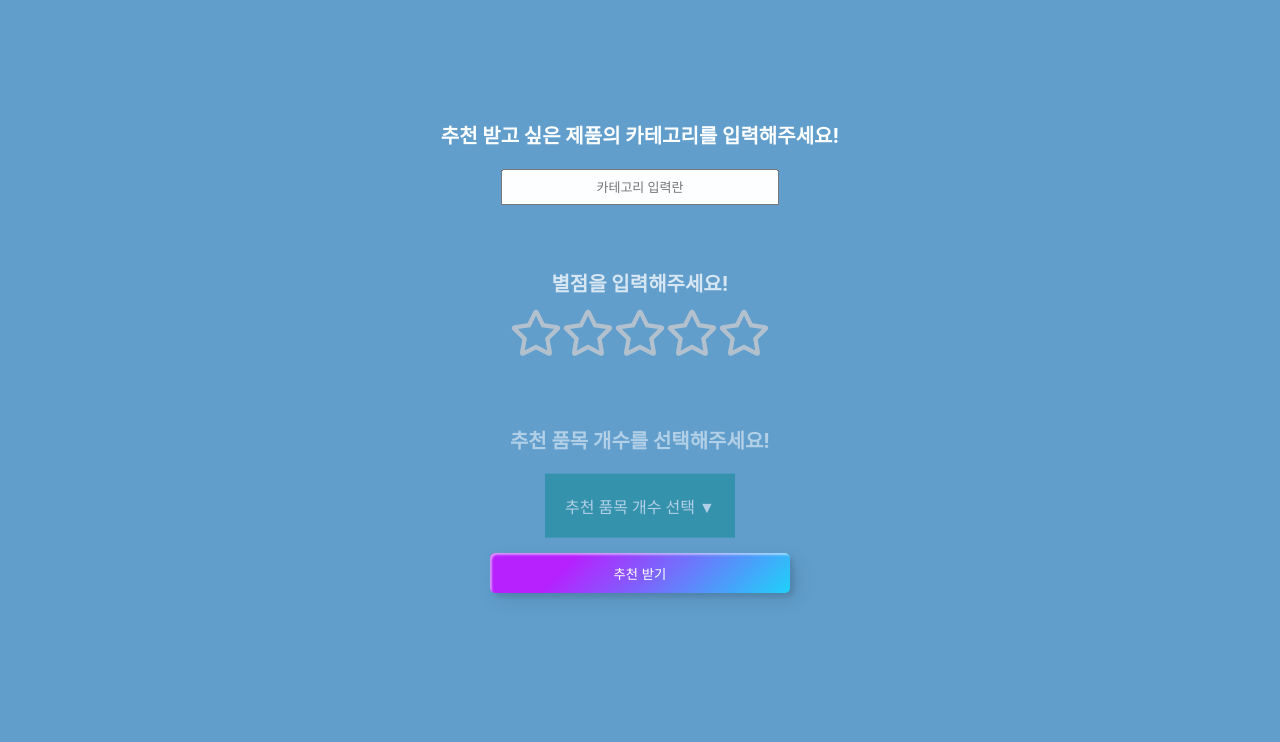
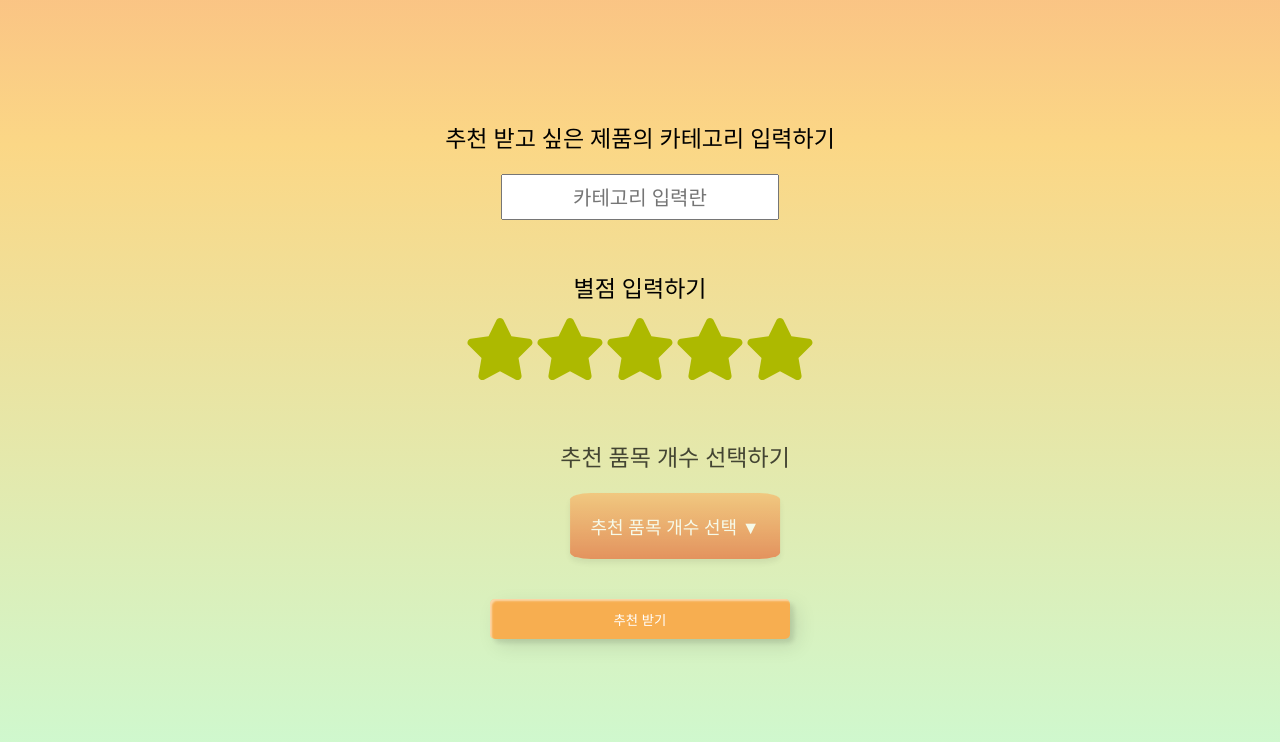
Before and after one commit to minggichae/COUrse-RN, a React (Create React App) app: page / in a window 1280 px wide. Both pictures are taken after a click on the button "상품 추천 받으러 가기". Shown: the part 740-1482 px from the top of the page. Built offline with nearby package versions, Linux system fonts and the light colour scheme.

Commit message:
feat: 전체적인 css 수정

```diff
--- a/src/App.css
+++ b/src/App.css
@@ -1,12 +1,13 @@
 /*header - https://wpdean.com/css-header/ */
 :root {
-  --bg: #f5f5dc;
+  --bg: #e2e1e1d5;
   --c1: #642b2b;
   --c2: #000000;
   --c3: #0585b8;
   --cr: rgb(255, 38, 0);
   --cs: rgb(212, 212, 5);
   --ce: rgb(0, 128, 0);
+
 
   /*
   --bg: #112;
@@ -24,6 +25,7 @@ header {
   align-items: center;
   position: relative;
   background-color: var(--bg);
+  font-family: 'Noto Sans', sans-serif;
 }
 
 .Header__text__container {
@@ -32,25 +34,21 @@ header {
 
 .Header__COU {
   color: rgb(78, 0, 0);
-  font-family: Arial, sans-serif;
   font-weight: bold;
 }
 
 .Header__r {
   color: var(--cr);
-  font-family: Arial, sans-serif;
   font-weight: bold;
 }
 
 .Header__s {
   color: var(--cs);
-  font-family: Arial, sans-serif;
   font-weight: bold;
 }
 
 .Header__e {
   color: var(--ce);
-  font-family: Arial, sans-serif;
   font-weight: bold;
 }
 
@@ -69,8 +67,9 @@ header {
   display: grid;
   justify-items: center;
   padding: 15px;
-  width: 170px;
-  background-color: white;
+  width: 140px;
+  background-color: rgb(12, 154, 248);
+  color: white;
   border: 1px solid #ccc;
   border-radius: 5px;
   cursor: pointer;
@@ -83,7 +82,7 @@ header {
 }
 
 .HamburgerMenu {
-  margin: 5px 0px 15px 0px;
+  margin: 10px 0px 15px 0px;
 }
 
 .Hamburger__list {
@@ -91,7 +90,6 @@ header {
   top: 100%; /* 버튼 아래로 배치 */
   right: 0; /* 버튼의 오른쪽 끝에 맞춤 */
   background-color: white;
-  width: 150px;
   padding: 10px;
   margin: 0;
   border: 1px solid #ddd;
@@ -101,14 +99,15 @@ header {
   z-index: 10; /* 다른 요소 위로 배치 */
   font-style: normal;
   font-size: 17px;
-  color: #681212;
-  font-family: sofia-pro, sans-serif;
+  color: #000000;
+  font-family: 'Noto Sans', sans-serif;
   font-weight: 400;
   display: grid;
   align-items: center;
   justify-content: center;
   overflow-y: auto;
 }
+
 
 .Hamburger__list li {
   padding: 8px 12px;
@@ -352,21 +351,23 @@ p {
   min-height: 100vh;
   height: auto;
   padding-top: 70px;
-  background-color: hwb(206 38% 20%);
+  font-family: 'Noto Sans', sans-serif;
+  overflow: hidden;
 }
 
 .Product__main p {
-  font-size: 20px;
+  font-size: 23px;
+  font-weight: normal;
   margin-bottom: 20px;
   margin-top: 50px;
-  color: white;
+  color: black;
 }
 
 @import url("https://fonts.googleapis.com/css?family=Exo:400,700");
 
 /*layout - https://devdevout.com/css/css-animated-backgrounds */
 .background {
-  background: #7eaed6;
+  background: linear-gradient(to top, #c6ffdd, #fbd786, #f7797d);
   background: -webkit-linear-gradient(to left, #8febfb, #4e54c8);
   min-height: 100vh;
   width: 100%;
@@ -378,9 +379,10 @@ p {
   top: 0;
   left: 0;
   width: 90%;
-  height: 90%;
+  height: 100%;
   overflow: hidden;
 }
+
 
 .background__block__event li {
   position: absolute;
@@ -388,22 +390,24 @@ p {
   list-style: none;
   width: 20px;
   height: 20px;
-  background: rgba(255, 255, 255, 0.2);
+  background: rgba(255, 255, 255, 0.397);
   animation: animate 25s linear infinite;
+  border-radius: 100%;
   bottom: calc(-50vh);
+  z-index: 2;
 }
 
 .background__block__event li:nth-child(1) {
   left: 25%;
-  width: 120px;
-  height: 120px;
+  width: 70px;
+  height: 70px;
 }
 
 .background__block__event li:nth-child(2) {
   left: 10%;
   width: 70px;
   height: 70px;
-  animation-duration: 9s;
+  animation-duration: 20s;
 }
 
 .background__block__event li:nth-child(3) {
@@ -433,8 +437,8 @@ p {
 
 .background__block__event li:nth-child(7) {
   left: 35%;
-  width: 150px;
-  height: 150px;
+  width: 90px;
+  height: 90px;
 }
 
 .background__block__event li:nth-child(8) {
@@ -453,36 +457,57 @@ p {
 
 .background__block__event li:nth-child(10) {
   left: 85%;
-  width: 150px;
-  height: 150px;
-  animation-duration: 11s;
+  width: 70px;
+  height: 70px;
+  animation-duration: 20s;
 }
 
 .background__block__event li:nth-child(11) {
   left: 75%;
   width: 50px;
   height: 50px;
-  animation-duration: 11s;
+  animation-duration: 15s;
 }
 
 .background__block__event li:nth-child(12) {
   left: 55%;
-  width: 130px;
-  height: 130px;
+  width: 50px;
+  height: 50px;
+  animation-duration: 19s;
+}
+
+.background__block__event li:nth-child(13) {
+  left: 55%;
+  width: 45px;
+  height: 45px;
+  animation-duration: 17s;
+}
+
+.background__block__event li:nth-child(14) {
+  left: 55%;
+  width: 60px;
+  height: 60px;
+  animation-duration: 15s;
+}
+
+.background__block__event li:nth-child(15) {
+  left: 55%;
+  width: 70px;
+  height: 70px;
   animation-duration: 11s;
 }
 
 @keyframes animate {
   0% {
     transform: translateY(0) rotate(0deg);
-    opacity: 1;
-    border-radius: 0;
+    opacity: 0.75;
+    border-radius: 100%;
   }
 
   100% {
-    transform: translateY(-200vh) rotate(720deg);
+    transform: translateY(-400vh) rotate(720deg);
     opacity: 0;
-    border-radius: 50%;
+    border-radius: 100%;
   }
 }
 
@@ -491,12 +516,13 @@ p {
   position: relative;
   width: 100%;
   text-align: center;
-  background-color: #26272b;
+  background-color: --bg;
+  font-family: 'Noto Sans', sans-serif;
 }
 
 .footer_p {
-  color: gray;
-  font-size: 20px;
+  color: rgb(0, 0, 0);
+  font-size: 18px;
 }
 
 .flex__container {
@@ -526,14 +552,14 @@ p {
 .Fastar {
   color: yellow;
   cursor: pointer;
-  font-size: 52px;
+  font-size: 70px;
   transition: transform 0.3s ease, color 0.3s ease;
 }
 
 .FaRegstar {
-  color: rgb(207, 205, 205);
+  color: rgb(173, 185, 0);
   cursor: pointer;
-  font-size: 52px;
+  font-size: 70px;
   transition: transform 0.3s ease, color 0.3s ease;
 }
 
@@ -550,9 +576,9 @@ p {
 }
 
 .Star__rating__container p {
-  font-size: 20px;
+  font-size: 23px;
   margin-bottom: 10px;
-  color: white;
+  color: black;
 }
 
 /*dropdown*/
@@ -563,25 +589,27 @@ p {
 }
 
 .Dropdown {
-  background: #0b868e;
+  background: linear-gradient(180deg, #f7ba6c, rgb(230, 109, 57));
   color: #fff;
   font-weight: bold;
+  font-size: 18px;
   padding: 20px;
   border: none;
   cursor: pointer;
-  font-family: "Lato", sans-serif;
+  font-family: 'Noto Sans', sans-serif;
   font-weight: 500;
+  border-radius: 10%;
+  box-shadow: 0 4px 6px rgba(0, 0, 0, 0.1);
 }
 
 .Dropdown:hover {
-  background: #66cc99;
-  color: #333;
+  background: linear-gradient(180deg, #FF8856, #FF7043);
 }
 
 .Dropdown__detail {
+  background: linear-gradient(180deg, #FFE5D1, #FFC6A1);
   position: absolute;
   width: 120px;
-  background: #ccc;
   box-shadow: 0px 10px 10px 0px rgba(0, 0, 0, 0.5);
   z-index: 5;
   margin-top: 20px;
@@ -603,9 +631,10 @@ p {
 }
 
 .Dropdown__detail div:hover {
-  background: #333;
+  background-color: #FF8856;
   color: #fff;
 }
+
 
 /*button - https://inpa.tistory.com/entry/CSS-%F0%9F%92%8D-%EB%B2%84%ED%8A%BC-%EB%94%94%EC%9E%90%EC%9D%B8-%EB%AA%A8%EC%9D%8C */
 .Custom-btn {
@@ -627,8 +656,8 @@ p {
 }
 
 .Scroll__button {
-  background-color: #1fd1f9;
-  background-image: linear-gradient(315deg, #1fd1f9 0%, #b621fe 74%);
+  background-color: #f7797d;
+  background-image: #f7797d;
   border: none;
   z-index: 1;
 }
@@ -640,7 +669,6 @@ p {
   top: 0;
   right: 0;
   z-index: -1;
-  background-color: #663dff;
   border-radius: 5px;
   box-shadow: inset 2px 2px 2px 0px rgba(255, 255, 255, 0.5),
     7px 7px 20px 0px rgba(0, 0, 0, 0.1), 4px 4px 5px 0px rgba(0, 0, 0, 0.1);
@@ -657,11 +685,27 @@ p {
   top: 2px;
 }
 
+.button__one:after {
+  background-color: #ff3d3d;
+}
+
+.button__two {
+  background-color: #f7ae50;
+}
+
+.button__two:after {
+  background-color: #ff8622;
+}
+
+
+
+
+
 /*category*/
 .Category__container {
   width: 270px;
-  height: 30px;
-  font-size: 13px;
+  height: 40px;
+  font-size: 20px;
   font-family: "Lato", sans-serif;
   font-weight: 500;
   text-align: center;
@@ -674,12 +718,16 @@ p {
   color: rgba(168, 4, 4, 0.842);
   font-family: "Lato", sans-serif;
   font-weight: 500;
-  font-size: 17px;
+  font-size: 20px;
   margin-bottom: 30px;
   margin-top: 10px;
 }
 
 /*explanation*/
+
+.Explain__Hidden {
+  overflow: hidden;
+}
 
 .Explain__container {
   padding: 40px;
@@ -687,6 +735,7 @@ p {
   align-items: center;
   justify-content: center;
   justify-items: center;
+  font-family: 'Noto Sans', sans-serif;
 }
 
 .Basic__explanation {
@@ -702,19 +751,23 @@ p {
 /*result*/
 .Response__container {
   position: relative;
-  background-color: #4b8ec5;
+  background: linear-gradient(to bottom, rgb(235, 226, 162),#e98b8e, #f7797d);
   margin-top: 200px;
-  min-height: 30vh;
+  min-height: 90vh;
+}
+
+.Response__container p {
+  color: black;
+  font-family: 'Noto Sans', sans-serif;
 }
 
 .Product__Result {
   /* https://uiverse.io/SteveBloX/dangerous-warthog-85 */
   box-sizing: border-box;
   width: 250px;
-  height: 254px;
-  background: rgba(99, 89, 89, 0.253);
+  height: 304px;
+  background: rgba(240, 240, 240, 0.082);
   border: 1px solid white;
-  box-shadow: 12px 17px 51px rgba(0, 0, 0, 0.22);
   backdrop-filter: blur(6px);
   border-radius: 17px;
   text-align: center;
@@ -731,11 +784,7 @@ p {
 
 .Product__Result:hover {
   border: 1px solid black;
-  transform: scale(1.05);
-}
-
-.Product__Result:active {
-  transform: scale(0.95) rotateZ(1.7deg);
+  background-color: rgba(255, 255, 255, 0.26);
 }
 
 .Product__Result p {
@@ -747,7 +796,7 @@ p {
   display: flex;
   flex-wrap: wrap;
   justify-content: center;
-  font-family: Oswald, Montserrat, arial, sans-serif;
+  font-family: 'Noto Sans', sans-serif;
 }
 
 .Loading__Spinner {
--- a/src/components/explanation/Explanation.jsx
+++ b/src/components/explanation/Explanation.jsx
@@ -1,6 +1,7 @@
 import React, {useState, useRef, useEffect} from 'react';
 import { ReactTyped } from 'react-typed';
 import { motion, useAnimation } from "framer-motion";
+import ExplanationLayout from "../layout/Layout";
 
 export default function Explanation( {scrollRef, setShowInfo, showInfo} ) {
 
@@ -55,7 +56,7 @@ export default function Explanation( {scrollRef, setShowInfo, showInfo} ) {
                 animate={{opacity: 1, y: 0}}
                 transition={{duration: 1}}
             >
-            <button className="Custom-btn Scroll__button" onClick={()=>setShowInfo(true)}>
+            <button className="Custom-btn Scroll__button button__one" onClick={()=>setShowInfo(true)}>
                 상품 추천 받으러 가기
             </button>
             </motion.div>
--- a/src/components/layout/Layout.jsx
+++ b/src/components/layout/Layout.jsx
@@ -1,24 +1,35 @@
 export default function Layout( {children}) {
     return (
         <div class="background" > {/*background css*/}
-            <ul class="background__block__event"> {/*backgroud css*/}
-                    <li></li>
-                    <li></li>
-                    <li></li>
-                    <li></li>
-                    <li></li>
-                    <li></li>
-                    <li></li>
-                    <li></li>
-                    <li></li>
-                    <li></li>
-                    <li></li>
-                    <li></li>
-            </ul>
             {children}
         </div>
     )
 }
-
 //파라미터는 children으로 받아야함.
 //react에서 children이라는 파라미터를 props를 받아오는 특정 기능으로 인식하기 때문
+
+
+    // <ul class="background__block__event"> {/*backgroud css*/}
+    //     <li></li>
+    //     <li></li>
+    //     <li></li>
+    //     <li></li>
+    //     <li></li>
+    //     <li></li>
+    //     <li></li>
+    //     <li></li>
+    //     <li></li>
+    //     <li></li>
+    //     <li></li>
+    //     <li></li>
+    //     <li></li>
+    //     <li></li>
+    //     <li></li>
+    //     <li></li>
+    // </ul>
+
+    //?? 화면에 컨텐츠가 추가될 때마다 height를 유동적으로 변하게 하고, 애니메이션이 밑에서부터 시작하게
+    //?? 변동하려고 했는데, height를 useState로 클래스를 바꿔가며 하기엔 너무 어렵고
+    //?? height를 정적으로 부여하니 계속 컨텐츠가 렌더링 되지 않았을 땐 빈 공백이 생기고
+    //?? explanation, main, result에 각각 layout을 적용하려 했으나 여전히 height 문제로 해결이 안된다...
+    //?? 애니메이션 삭제 해야 될 듯 ㅠ
--- a/src/components/product/Product.jsx
+++ b/src/components/product/Product.jsx
@@ -1,7 +1,6 @@
-import React, { useState, useRef } from "react";
+import React, { useState, useRef, useEffect } from "react";
 import Star from "../sideoption/Star.jsx";
 import Dropdown from "../sideoption/Dropdown.jsx";
-import Layout from "../layout/Layout.jsx";
 import ProductResult from "../productresult/ProductResult.jsx";
 import { ReactTyped } from "react-typed";
 import { motion, useAnimation } from 'framer-motion';
@@ -17,6 +16,7 @@ export default function Product( {scrollRef, showInfo} ) {
   const [printCount, setPrintCount] = useState(null); //AI한테 전해줄 품목 개수를 담은 변수
   const [starScore, setStarScore] = useState(0); //AI한테 전해줄 별점 개수를 담은 변수
   const [result, setResult] = useState(""); // 추천 받기 버튼 활성화 여부 State
+  const [showResult, setShowResult] = useState(false);
 
   const saveCategory = (e) => {
     setCategoryValue(e.target.value);
@@ -47,21 +47,23 @@ export default function Product( {scrollRef, showInfo} ) {
 
     if (categoryValue && starScore && printCount) {
       setResult(true);
+      setShowResult(true);
     }
   };
+
+
   return (
     <>
     {showInfo && (
       <div ref={scrollRef}>
-
       <div className="Product__main">
         <div>
           <motion.div
-            initial={{opacity:0, y:50}}
-            animate={{opacity:1, y:0}}
-            transition={{duration:3}}
+            initial={{opacity:0, x:120}}
+            animate={{opacity:1, x:0}}
+            transition={{duration:1.5}}
           >
-          <p>추천 받고 싶은 제품의 카테고리를 입력해주세요!</p>
+          <p>추천 받고 싶은 제품의 카테고리 입력하기</p>
           <input
             type="text"
             placeholder="카테고리 입력란"
@@ -73,9 +75,9 @@ export default function Product( {scrollRef, showInfo} ) {
         </div>
         <div className="Error__container">{categoryError}</div>
           <motion.div
-            initial={{opacity:0, y:50}}
-            animate={{opacity:1, y:0}}
-            transition={{duration:5}}
+            initial={{opacity:0, x:-120}}
+            animate={{opacity:1, x:0}}
+            transition={{duration:1.5, delay: 1}}
           >
           <Star
             starScore = {starScore}
@@ -84,9 +86,9 @@ export default function Product( {scrollRef, showInfo} ) {
         </motion.div>
         <div className="Error__container">{starScoreError}</div>
           <motion.div
-            initial={{opacity:0, y:50}}
-            animate={{opacity:1, y:0}}
-            transition={{duration:8}}
+            initial={{opacity:0, x:120}}
+            animate={{opacity:1, x:0}}
+            transition={{duration:1.5, delay: 2}}
             style={{position: 'relative', zIndex: 5}}
           >
           <Dropdown
@@ -96,7 +98,7 @@ export default function Product( {scrollRef, showInfo} ) {
           </motion.div>
         <div className="Error__container">{printCountError}</div>
         <div> {/* <div>추가 할 성능 고려하기, 가격 높은 순 낮은 순 필터링</div>*/} </div>
-        <button className="Custom-btn Scroll__button" onClick={handleResult}>
+        <button className="Custom-btn Scroll__button button__two" onClick={handleResult}>
           추천 받기
         </button>
         {result && (
@@ -105,6 +107,8 @@ export default function Product( {scrollRef, showInfo} ) {
             result={result}
             starScore={starScore}
             printCount={printCount}
+            showResult={showResult}
+            scrollRef={scrollRef}
           />
         )}
       </div>
@@ -115,17 +119,17 @@ export default function Product( {scrollRef, showInfo} ) {
 }
 
 //TODO Front
-//todo: 시점 처리(스크롤 뷰에 따라서 배경 색 변환 및 요소 생성, 시점에서 벗어나면 다시 사라지게 하기)
-//todo: useref를 이용해서 추천받기 버튼을 누르면 상품 리스트로 시점 변환
 //todo: css - background, text color, button color, dropdown
 //todo: background에 있는 animation(li) 정보 기입란이랑 추천 리스트에도 추가 해야함.
+
 
 //TODO back
 //todo: 데이터 서버로 넣기(Node로 서버 생성, DB 테이블 생성)
 //todo: request, response 코드 작성(프론트한테 데이터 넘겨줘야 함)
 
 //TODO AI
-//todo: ??
+//!! feedback: 이미지 쿠팡에 있는 걸로 바꿔야 함. 저작권 문제 어떻게 됐는지? + 지금 구글 이미지에 배경 블러처리 돼 있는거 바꿔야함
+
 
 //TODO 서류
 //todo: 캡스톤 디자인 대회 신청할건지?
--- a/src/components/sideoption/Dropdown.jsx
+++ b/src/components/sideoption/Dropdown.jsx
@@ -14,11 +14,11 @@ export default function Dropdown({setPrintCount}) {
 
     return (
       <>
-      <p>추천 품목 개수를 선택해주세요!</p>
+      <p>추천 품목 개수 선택하기</p>
       <div className='Dropdown__container'>
           <div className="Dropdown" onClick={() => {setView(!view)}}> {/*click시 view 상태 반대로*/}
-	        {recommendItem}
-	        {view ? ' ▲' : ' ▼'}
+	        <span>{recommendItem}</span>
+	        <span>{view ? ' ▲' : ' ▼'}</span>
             <div className={`Dropdown__detail ${view ? 'show' : ''}`}>
               <div onClick={() => handlePrintcount("10개 추천 받기", 10)}>10개</div>
                 <div onClick={() => handlePrintcount("20개 추천 받기", 20)}>20개</div>
@@ -30,62 +30,3 @@ export default function Dropdown({setPrintCount}) {
       </>
     );
   }
-
-
-
-
-
-//   import "./styles.css";
-// import { useState, useEffect } from "react";
-// import { useAnimate, stagger, motion } from "framer-motion";
-
-// export default function App() {
-//   const [open, setOpen] = useState(false);
-//   const [scope, animate] = useAnimate();
-//   const items = ["Item 1", "Item 2", "Item 3", "Item 4"];
-
-//   // the stagger effect
-//   const staggerList = stagger(0.1, { startDelay: 0.25 });
-
-//   // create the animations that will be applied
-//   // whenever the open state is toggled
-
-//   useEffect(() => {
-//     animate(
-//       "ul",
-//       {
-//         width: open ? 150 : 0,
-//         height: open ? 200 : 0,
-//         opacity: open ? 1 : 0
-//       },
-//       {
-//         type: "spring",
-//         bounce: 0,
-//         duration: 0.4
-//       }
-//     );
-//     animate(
-//       "li",
-//       open
-//         ? { opacity: 1, scale: 1, x: 0 }
-//         : { opacity: 0, scale: 0.3, x: -50 },
-//       {
-//         duration: 0.2,
-//         delay: open ? staggerList : 0
-//       }
-//     );
-//   }, [open]);
-
-//   return (
-//     <div className="App" ref={scope}>
-//       <motion.button onClick={() => setOpen(!open)} whileTap={{ scale: 0.95 }}>
-//         Click Me!
-//       </motion.button>
-//       <ul>
-//         {items.map((item, index) => (
-//           <motion.li key={index}>{item}</motion.li>
-//         ))}
-//       </ul>
-//     </div>
-//   );
-// }
--- a/src/components/sideoption/Hamburger.jsx
+++ b/src/components/sideoption/Hamburger.jsx
@@ -65,9 +65,10 @@ export default function Hamburger() {
             <motion.button className="Hamburger__button" onClick={handleOpen} whileTap={{ scale: 0.85 }}>
               <HamburgerMenu
                 isOpen={isOpen}
-                height={25}
+                height={18}
                 strokeWidth={4}
                 className="HamburgerMenu"
+                color="white"
               />
               카테고리 종류
             </motion.button>
--- a/src/components/sideoption/Star.jsx
+++ b/src/components/sideoption/Star.jsx
@@ -9,7 +9,7 @@ export default function Star({starScore, setStarScore}) {
         for (let i=0; i<5; i++) {
             result.push(<span key={i+1} onClick={() => setStarScore(i+1)}>
                 {
-                    starScore >= i+1 ? <FaStar className='Fastar'/> : <FaRegStar className='FaRegstar' />
+                    starScore >= i+1 ? <FaStar className='Fastar'/> : <FaStar className='FaRegstar' />
                     //FaStar: 별점 채우기
                     //FaRegStar: 별점 없애기
                 }
@@ -21,7 +21,7 @@ export default function Star({starScore, setStarScore}) {
     return (
         <>
         <div className='Star__rating__container'>
-        <p>별점을 입력해주세요!</p>
+        <p>별점 입력하기</p>
             {handleratingsStar()}
         </div>
         </>
```
Also changed, not shown: src/components/product/Test.js (deleted, +0 -70 lines), src/components/productresult/ProductResult.jsx (+11 -2 lines), src/App.js (line endings or trailing spaces).
